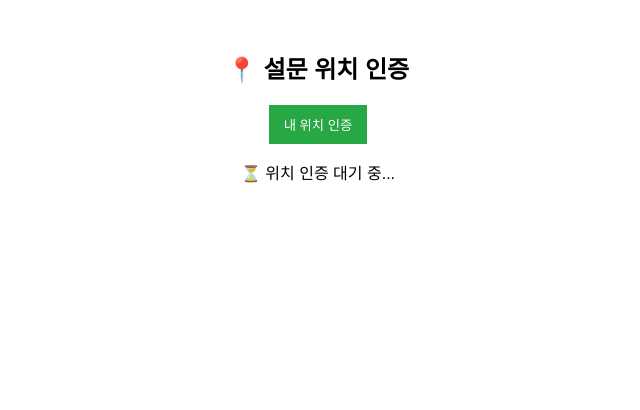
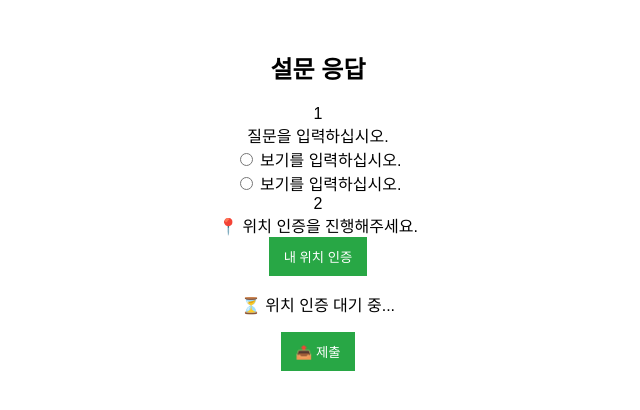
Before and after one commit to shpark-99/htmltest, a plain HTML site: page survey.html in a window 1280 px wide. Shown: the whole page, without its empty margins (322-962 px from the left). Drawn offline with Linux system fonts and the light colour scheme.

Commit message:
Update survey.html

```diff
--- a/survey.html
+++ b/survey.html
@@ -9,10 +9,35 @@
 </head>
 <body>
 
-    <h2>📍 설문 위치 인증</h2>
+    <div class="survey-container">
+        <h2 class="survey-title">설문 응답</h2>
 
-    <button onclick="verifyMyLocation()">내 위치 인증</button>
-    <p id="statusMessage">⏳ 위치 인증 대기 중...</p>
+        <!-- 문항 1 -->
+        <div class="question-content">
+            <div class="question-number">1</div>
+            <div class="question-text">질문을 입력하십시오.</div>
+            <div class="radio-group">
+                <div class="radio-option">
+                    <input type="radio" name="q1" id="option1">
+                    <label for="option1">보기를 입력하십시오.</label>
+                </div>
+                <div class="radio-option">
+                    <input type="radio" name="q1" id="option2">
+                    <label for="option2">보기를 입력하십시오.</label>
+                </div>
+            </div>
+        </div>
+
+        <!-- 위치 인증 문항 -->
+        <div class="question-content">
+            <div class="question-number">2</div>
+            <div class="question-text">📍 위치 인증을 진행해주세요.</div>
+            <button onclick="verifyMyLocation()">내 위치 인증</button>
+            <p id="statusMessage">⏳ 위치 인증 대기 중...</p>
+        </div>
+
+        <button onclick="submitSurvey()">📤 제출</button>
+    </div>
 
     <script src="survey.js"></script>
 
```
